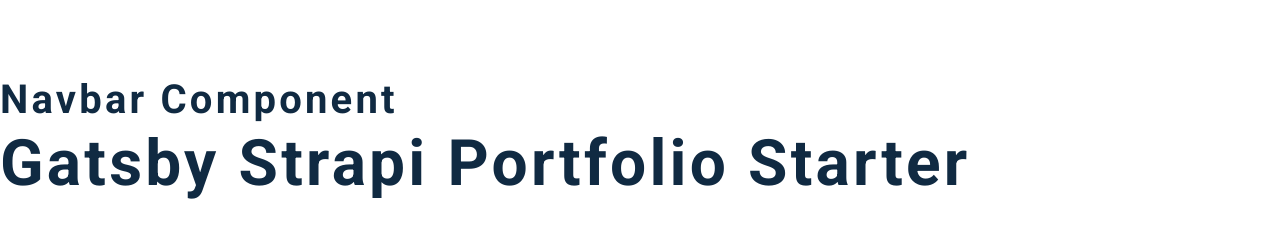
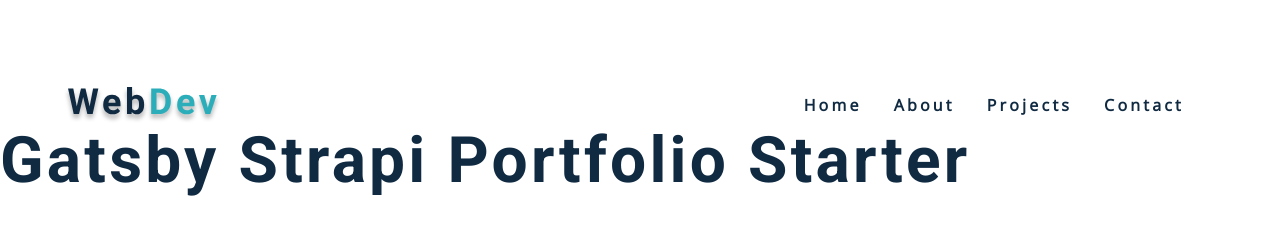
Before and after one commit to ryan258/strapi-portfolio, a Gatsby site: page / in a window 1280 px wide. Built offline with nearby package versions, Linux system fonts and the light colour scheme; Gatsby itself is replaced by a stand-in of ours.

Commit message:
Render navbar links from a constants file

```diff
--- a/src/components/Navbar.js
+++ b/src/components/Navbar.js
@@ -4,7 +4,27 @@ import { FaAlignRight } from "react-icons/fa"
 import pageLinks from "../constants/links"
 import { Link } from "gatsby"
 const Navbar = () => {
-  return <h2>navbar component</h2>
+  return (
+    <nav>
+      <div className="nav-center">
+        <div className="nav-header">
+          <img src={logo} alt="web dev" />
+          <button type="button" className="toggle-btn">
+            <FaAlignRight />
+          </button>
+        </div>
+        <div className="nav-links">
+          {pageLinks.map(link => {
+            return (
+              <Link key={link.id} to={link.url}>
+                {link.text}
+              </Link>
+            )
+          })}
+        </div>
+      </div>
+    </nav>
+  )
 }
 
 export default Navbar
```
